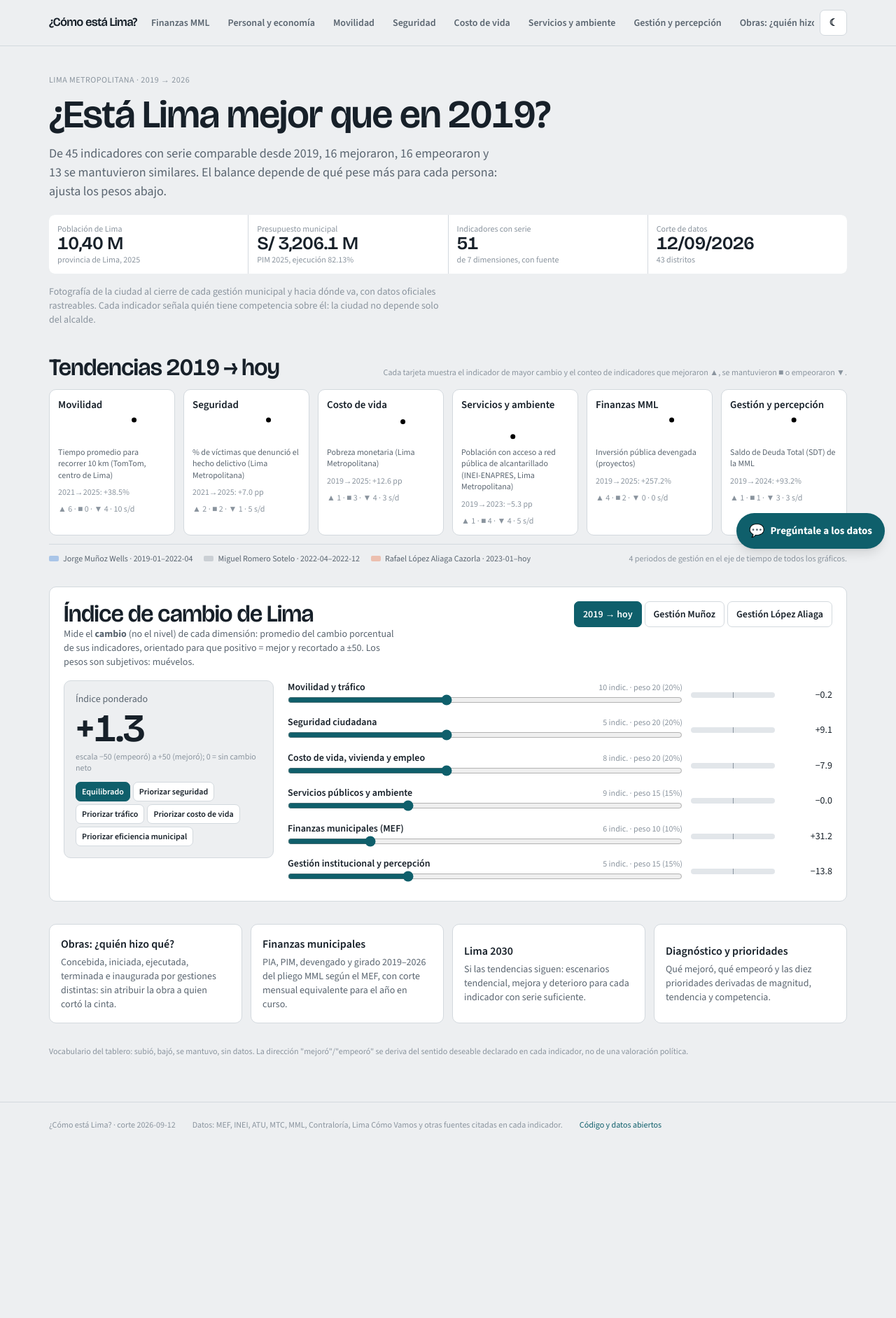
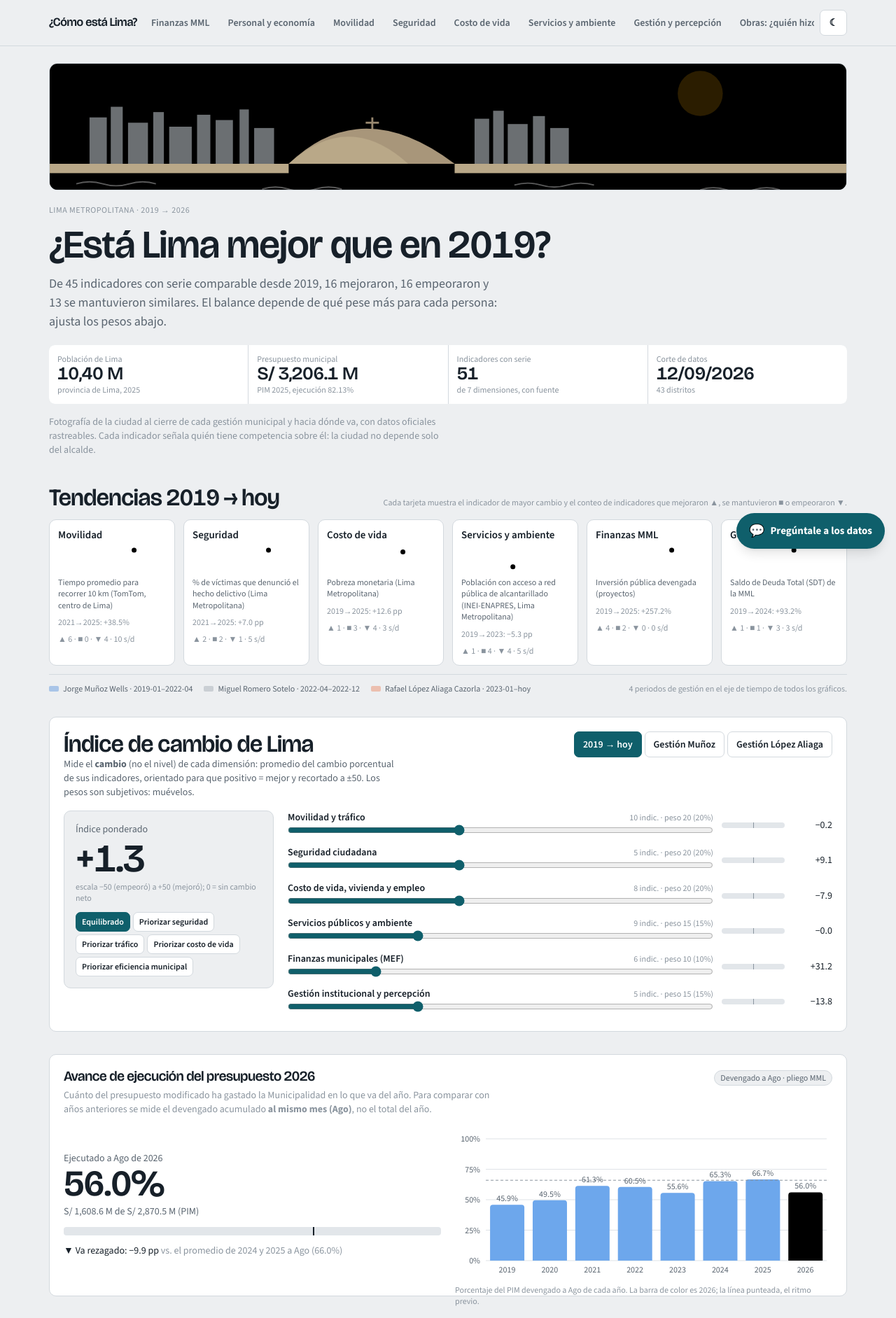
Before and after one commit to unimauro/como-esta-lima, a React (Vite) app in the folder app/: page / in a window 1280 px wide. Shown: the top 1883 px of the page at 70% size. Before the commit the page ends 1639 px from the top, so only its background shows below. Built offline with nearby package versions, Linux system fonts and the light colour scheme.

Commit message:
Identidad visual de Lima (ilustracion costa/Morro Solar), avance de ejecucion del presupuesto 2026 (56%, rezagado vs 2024-25), y arreglo de desborde horizontal en movil (indice responsive, tipografia fluida)

```diff
--- /dev/null
+++ b/app/src/components/EjecucionAvance.tsx
@@ -0,0 +1,71 @@
+import { BarChart, Bar, XAxis, YAxis, CartesianGrid, Tooltip, ResponsiveContainer, Cell, ReferenceLine } from 'recharts'
+import { mef } from '../data'
+import { soles, pct, MESES } from '../lib/format'
+
+/** Avance de ejecución del presupuesto del año en curso (2026), comparado con el
+ *  mismo mes de corte de los años anteriores para que la comparación sea justa. */
+export function EjecucionAvance({ compacto = false }: { compacto?: boolean }) {
+  const corte = mef.mes_corte_2026
+  const enCurso = mef.anios.find((a) => a.parcial)
+  if (!enCurso) return null
+  const filas = mef.anios.map((a) => {
+    const dev8 = a.dev_mensual.slice(0, corte).reduce((s, v) => s + v, 0)
+    return { anio: a.anio, pim: a.pim, dev8, pctAvance: a.pim ? (dev8 / a.pim) * 100 : 0, enCurso: a.parcial }
+  })
+  const actual = filas.find((f) => f.enCurso)!
+  const cerrados = filas.filter((f) => !f.enCurso)
+  const promPrevio = cerrados.slice(-2).reduce((s, f) => s + f.pctAvance, 0) / Math.min(2, cerrados.length)
+  const diff = actual.pctAvance - promPrevio
+  const rezago = diff < -2
+  const color = rezago ? 'var(--color-critico)' : diff > 2 ? 'var(--color-bueno)' : 'var(--color-alerta)'
+  const mesNombre = MESES[corte - 1]
+
+  return (
+    <section className="card p-5" aria-labelledby="ejec-t">
+      <div className="flex items-baseline justify-between flex-wrap gap-2">
+        <h3 id="ejec-t" className="m-0">Avance de ejecución del presupuesto {actual.anio}</h3>
+        <span className="chip">Devengado a {mesNombre} · pliego MML</span>
+      </div>
+      <p className="text-sm faint mt-1 mb-4 max-w-[90ch]">
+        Cuánto del presupuesto modificado ha gastado la Municipalidad en lo que va del año. Para comparar con años anteriores se mide el
+        devengado acumulado <strong>al mismo mes ({mesNombre})</strong>, no el total del año.
+      </p>
+
+      <div className="grid gap-5 items-center" style={{ gridTemplateColumns: compacto ? '1fr' : 'repeat(auto-fit, minmax(min(100%, 260px), 1fr))' }}>
+        <div>
+          <div className="text-sm muted">Ejecutado a {mesNombre} de {actual.anio}</div>
+          <div className="display num" style={{ fontSize: 52, fontWeight: 600, lineHeight: 1, color }}>{pct(actual.pctAvance, 0)}</div>
+          <div className="text-sm muted num mt-1">{soles(actual.dev8)} de {soles(actual.pim)} (PIM)</div>
+          <div className="h-3 rounded mt-3 relative" style={{ background: 'var(--bg-3)' }} aria-hidden>
+            <div className="absolute inset-y-0 left-0 rounded" style={{ width: `${Math.min(100, actual.pctAvance)}%`, background: color }} />
+            <div className="absolute inset-y-0" style={{ left: `${Math.min(100, promPrevio)}%`, width: 2, background: 'var(--ink)' }} title="Promedio de los 2 años previos" />
+          </div>
+          <div className="text-sm mt-3 num" style={{ color }}>
+            {rezago ? '▼ Va rezagado' : diff > 2 ? '▲ Va adelantado' : '■ Al ritmo habitual'}: {diff >= 0 ? '+' : '−'}{Math.abs(diff).toFixed(1)} pp
+            <span className="faint"> vs. el promedio de {cerrados.slice(-2).map((f) => f.anio).join(' y ')} a {mesNombre} ({pct(promPrevio, 0)})</span>
+          </div>
+        </div>
+
+        <div style={{ height: 220 }}>
+          <ResponsiveContainer>
+            <BarChart data={filas} margin={{ top: 16, right: 8, left: 4, bottom: 0 }}>
+              <CartesianGrid vertical={false} />
+              <XAxis dataKey="anio" axisLine={false} tickLine={false} />
+              <YAxis domain={[0, 100]} width={40} axisLine={false} tickLine={false} tickFormatter={(v) => `${v}%`} />
+              <Tooltip cursor={{ fill: 'var(--bg-3)' }} content={({ active, payload }) => {
+                if (!active || !payload?.length) return null
+                const d = payload[0].payload as (typeof filas)[number]
+                return <div className="card px-3 py-2 text-sm shadow-sm"><div className="muted">{d.anio}{d.enCurso ? ' (en curso)' : ''}</div><div className="font-semibold num">{pct(d.pctAvance, 1)} a {mesNombre}</div><div className="faint num text-xs">{soles(d.dev8)} de {soles(d.pim)}</div></div>
+              }} />
+              <ReferenceLine y={promPrevio} stroke="var(--ink-3)" strokeDasharray="4 3" />
+              <Bar dataKey="pctAvance" name="Avance" radius={[4, 4, 0, 0]} isAnimationActive={false} label={{ position: 'top', formatter: (v: unknown) => pct(Number(v), 0), fill: 'var(--ink-2)', fontSize: 11 }}>
+                {filas.map((f) => <Cell key={f.anio} fill={f.enCurso ? color : 'var(--s-seq-3)'} />)}
+              </Bar>
+            </BarChart>
+          </ResponsiveContainer>
+          <div className="text-xs faint mt-1">Porcentaje del PIM devengado a {mesNombre} de cada año. La barra de color es {actual.anio}; la línea punteada, el ritmo previo.</div>
+        </div>
+      </div>
+    </section>
+  )
+}
--- /dev/null
+++ b/app/src/components/LimaSkyline.tsx
@@ -0,0 +1,65 @@
+/** Ilustración original de la costa de Lima: garúa, Costa Verde, Morro Solar y el
+ *  perfil de la ciudad. Sin fotos con derechos; colores del tema (mar/arena/garúa). */
+export function LimaSkyline({ alto = 200 }: { alto?: number }) {
+  return (
+    <div className="rounded-xl overflow-hidden" style={{ border: '1px solid var(--line)' }} role="img" aria-label="Ilustración de la costa de Lima: garúa, Costa Verde, Morro Solar y el perfil de la ciudad">
+      <svg viewBox="0 0 1200 220" width="100%" height={alto} preserveAspectRatio="xMidYMid slice" style={{ display: 'block' }}>
+        <defs>
+          <linearGradient id="garua" x1="0" y1="0" x2="0" y2="1">
+            <stop offset="0" stopColor="var(--sky-1)" />
+            <stop offset="1" stopColor="var(--sky-2)" />
+          </linearGradient>
+          <linearGradient id="mar" x1="0" y1="0" x2="0" y2="1">
+            <stop offset="0" stopColor="var(--sea-1)" />
+            <stop offset="1" stopColor="var(--sea-2)" />
+          </linearGradient>
+        </defs>
+        <style>{`
+          .lima-svg-scope{--sky-1:#e7ebee;--sky-2:#f3f5f6;--sea-1:#2b7f8c;--sea-2:#0f5f6b;--hill:#b9a888;--hill2:#a8967a;--city:#c3cad0;--city2:#aeb7bf;--sun:#eda100;}
+        `}</style>
+        <g className="lima-svg-scope">
+          {/* cielo garúa */}
+          <rect width="1200" height="220" fill="url(#garua)" />
+          {/* sol tenue */}
+          <circle cx="980" cy="60" r="34" fill="var(--sun)" opacity="0.18" />
+          {/* skyline lejano de la ciudad */}
+          <g fill="var(--city)" opacity="0.55">
+            <rect x="60" y="96" width="26" height="70" />
+            <rect x="92" y="80" width="18" height="86" />
+            <rect x="118" y="104" width="30" height="62" />
+            <rect x="156" y="88" width="16" height="78" />
+            <rect x="180" y="110" width="34" height="56" />
+            <rect x="222" y="92" width="20" height="74" />
+            <rect x="250" y="100" width="26" height="66" />
+            <rect x="286" y="84" width="14" height="82" />
+            <rect x="308" y="112" width="30" height="54" />
+            <rect x="640" y="98" width="22" height="68" />
+            <rect x="668" y="86" width="16" height="80" />
+            <rect x="690" y="106" width="30" height="60" />
+            <rect x="728" y="94" width="18" height="72" />
+            <rect x="754" y="112" width="28" height="54" />
+          </g>
+          {/* Morro Solar con el Cristo del Pacífico (silueta) */}
+          <path d="M360 166 Q470 60 610 166 Z" fill="var(--hill2)" />
+          <path d="M360 166 Q450 84 540 166 Z" fill="var(--hill)" />
+          <g stroke="var(--hill2)" strokeWidth="3" opacity="0.9">
+            <line x1="486" y1="96" x2="486" y2="118" />
+            <line x1="476" y1="104" x2="496" y2="104" />
+          </g>
+          {/* acantilado Costa Verde */}
+          <path d="M0 166 L360 166 L360 186 Q180 174 0 200 Z" fill="var(--hill)" />
+          <path d="M610 166 L1200 166 L1200 200 Q900 178 610 186 Z" fill="var(--hill)" />
+          {/* franja de mar */}
+          <rect x="0" y="180" width="1200" height="40" fill="url(#mar)" />
+          {/* olas */}
+          <g stroke="#ffffff" strokeOpacity="0.35" strokeWidth="2" fill="none">
+            <path d="M40 196 q20 -6 40 0 t40 0 t40 0" />
+            <path d="M320 204 q20 -6 40 0 t40 0 t40 0" />
+            <path d="M700 198 q20 -6 40 0 t40 0 t40 0" />
+            <path d="M980 205 q20 -6 40 0 t40 0 t40 0" />
+          </g>
+        </g>
+      </svg>
+    </div>
+  )
+}
--- a/app/src/index.css
+++ b/app/src/index.css
@@ -94,8 +94,8 @@ h1, h2, h3, .display {
   letter-spacing: -0.015em;
   line-height: 1.08;
 }
-h1 { font-size: clamp(34px, 5.2vw, 56px); font-weight: 600; }
-h2 { font-size: clamp(24px, 3vw, 34px); font-weight: 600; }
+h1 { font-size: clamp(28px, 6.4vw, 56px); font-weight: 600; overflow-wrap: break-word; }
+h2 { font-size: clamp(22px, 3vw, 34px); font-weight: 600; overflow-wrap: break-word; }
 h3 { font-size: 20px; font-weight: 600; }
 
 a { color: var(--accent); text-decoration: none; }
@@ -125,6 +125,25 @@ a:hover { text-decoration: underline; }
 .tbl td.r, .tbl th.r { text-align: right; }
 .tbl tr:last-child td { border-bottom: 0; }
 .scroll-x { overflow-x: auto; }
+
+/* Ilustración de Lima: colores por tema (vencen al <style> interno del SVG) */
+:root[data-theme="dark"] .lima-svg-scope,
+:root:where(:not([data-theme="light"])) .lima-svg-scope {
+  --sky-1: #1c242c; --sky-2: #141a20; --sea-1: #124e58; --sea-2: #0c3b42;
+  --hill: #3a4048; --hill2: #2e343b; --city: #2a323a; --city2: #232b33; --sun: #c98500;
+}
+@media (prefers-color-scheme: dark) {
+  :root:where(:not([data-theme="light"])) .lima-svg-scope {
+    --sky-1: #1c242c; --sky-2: #141a20; --sea-1: #124e58; --sea-2: #0c3b42;
+    --hill: #3a4048; --hill2: #2e343b; --city: #2a323a; --city2: #232b33; --sun: #c98500;
+  }
+}
+
+/* Índice: apila en móvil, dos columnas desde 720px */
+.indice-cols { grid-template-columns: minmax(0, 1fr); }
+@media (min-width: 720px) {
+  .indice-cols { grid-template-columns: minmax(220px, 300px) minmax(0, 1fr); }
+}
 
 /* Navegación responsive (control explícito para vencer el display de .btn) */
 .nav-desk-only { display: none; }
--- a/app/src/sections/Finanzas.tsx
+++ b/app/src/sections/Finanzas.tsx
@@ -5,6 +5,7 @@ import { soles, pct, MESES } from '../lib/format'
 import { IndicadorCard } from '../components/IndicadorCard'
 import { porDimension } from '../data'
 import { LeyendaGestiones } from '../components/SerieChart'
+import { EjecucionAvance } from '../components/EjecucionAvance'
 
 const TT = ({ active, payload, label, fmt = soles }: { active?: boolean; payload?: { name: string; value: number; color?: string }[]; label?: string | number; fmt?: (n: number) => string }) => {
   if (!active || !payload?.length) return null
@@ -52,6 +53,8 @@ export function Finanzas() {
           y solo debe compararse con el devengado acumulado al mismo mes de los otros años.
         </p>
       </header>
+
+      <EjecucionAvance />
 
       <div className="scroll-x card p-4">
         <table className="tbl">
--- a/app/src/sections/Inicio.tsx
+++ b/app/src/sections/Inicio.tsx
@@ -5,6 +5,8 @@ import { cambioTotal, colorDireccion, etiquetaDireccion, type Direccion } from '
 import { Sparkline } from '../components/Sparkline'
 import { signed, soles } from '../lib/format'
 import { LeyendaGestiones } from '../components/SerieChart'
+import { LimaSkyline } from '../components/LimaSkyline'
+import { EjecucionAvance } from '../components/EjecucionAvance'
 
 function Skyline({ onIr }: { onIr: (id: string) => void }) {
   const dims = DIMENSIONES.filter((d) => d.enIndice)
@@ -78,7 +80,7 @@ export function Indice() {
         </div>
       </div>
 
-      <div className="grid gap-5 items-start" style={{ gridTemplateColumns: 'minmax(220px, 300px) 1fr' }}>
+      <div className="grid gap-5 items-start indice-cols">
         <div className="card p-4 flex flex-col items-start gap-1" style={{ background: 'var(--bg)' }}>
           <div className="text-sm muted">Índice ponderado</div>
           <div className="display num" style={{ fontSize: 56, fontWeight: 600, lineHeight: 1, color: total === null ? 'var(--ink-3)' : total > 3 ? colorDireccion.mejora : total < -3 ? colorDireccion.empeora : colorDireccion.estable }}>
@@ -93,7 +95,7 @@ export function Indice() {
         </div>
         <div className="flex flex-col gap-2">
           {scores.map((s) => (
-            <div key={s.id} className="grid items-center gap-3" style={{ gridTemplateColumns: '1fr 120px 70px' }}>
+            <div key={s.id} className="grid items-center gap-3" style={{ gridTemplateColumns: 'minmax(0, 1fr) 90px 56px' }}>
               <div>
                 <div className="flex items-baseline justify-between gap-2">
                   <span className="font-semibold text-sm">{s.nombre}</span>
@@ -132,7 +134,8 @@ export function Inicio({ onIr }: { onIr: (id: string) => void }) {
   ]
   return (
     <div className="flex flex-col gap-8">
-      <header className="pt-10 pb-2">
+      <header className="pt-6 pb-2">
+        <div className="mb-5"><LimaSkyline alto={180} /></div>
         <div className="text-xs faint mb-3" style={{ letterSpacing: '.04em' }}>LIMA METROPOLITANA · 2019 → 2026</div>
         <h1 className="m-0">¿Está Lima mejor que en 2019?</h1>
         <p className="text-[18px] muted max-w-[72ch] mt-3 mb-5">{fraseDiagnostico()}</p>
@@ -140,7 +143,7 @@ export function Inicio({ onIr }: { onIr: (id: string) => void }) {
           {stats.map(([k, v, s]) => (
             <div key={k} className="p-3" style={{ background: 'var(--bg-2)' }}>
               <div className="text-xs faint">{k}</div>
-              <div className="big num" style={{ fontSize: 26 }}>{v}</div>
+              <div className="big num" style={{ fontSize: 'clamp(20px, 5.2vw, 26px)', overflowWrap: 'anywhere' }}>{v}</div>
               <div className="text-xs faint mt-0.5">{s}</div>
             </div>
           ))}
@@ -165,6 +168,8 @@ export function Inicio({ onIr }: { onIr: (id: string) => void }) {
 
       <Indice />
 
+      <EjecucionAvance />
+
       <section className="grid gap-3" style={{ gridTemplateColumns: 'repeat(auto-fit, minmax(240px, 1fr))' }}>
         {[
           ['obras', 'Obras: ¿quién hizo qué?', 'Concebida, iniciada, ejecutada, terminada e inaugurada por gestiones distintas: sin atribuir la obra a quien cortó la cinta.'],
```
